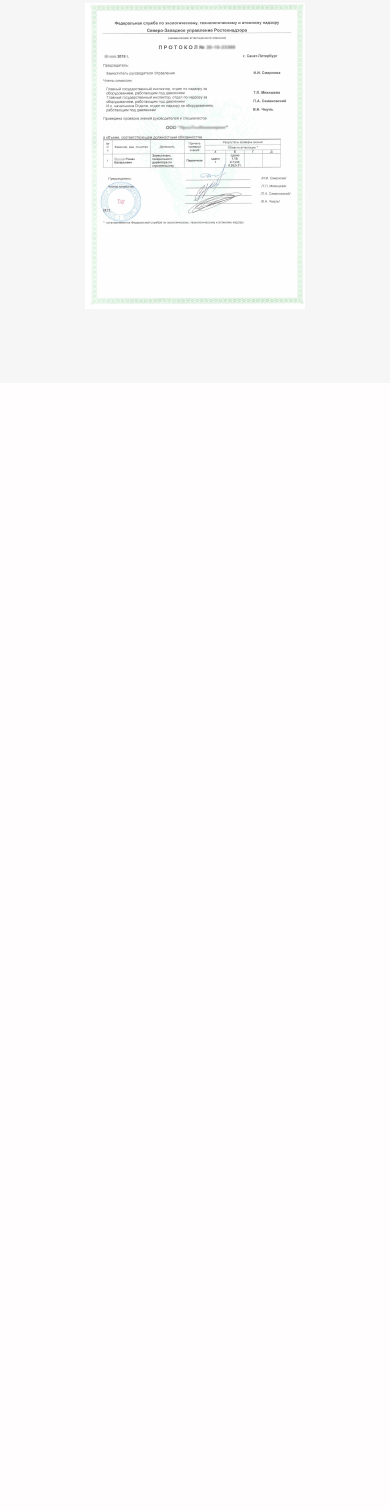
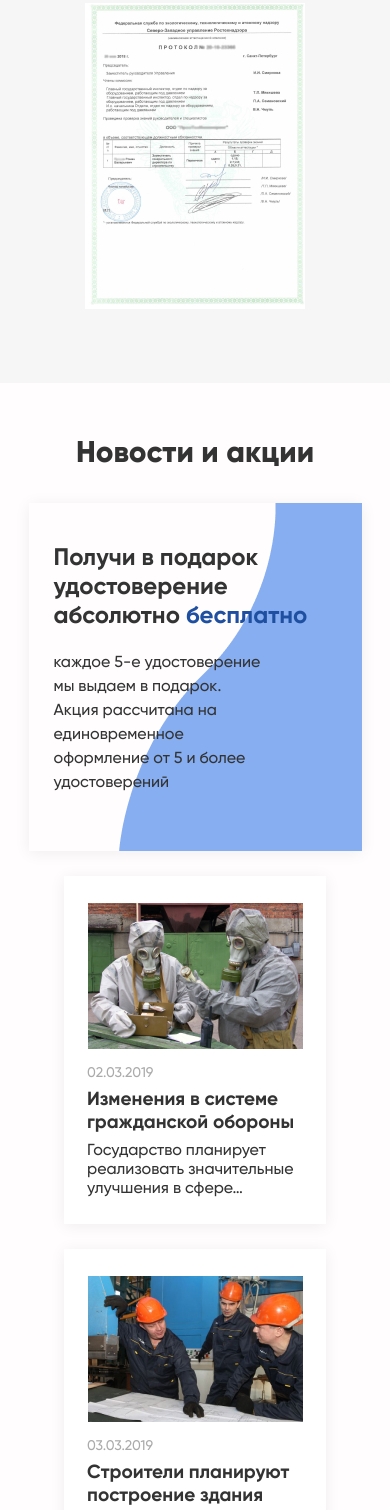
Before and after one commit to Kasper-developer/OFDR, a website: page #src/index.html in a window 390 px wide. Shown: the part 5845-7355 px from the top of the page. Before the commit the page ends 6228 px from the top, so only its background shows below. Drawn offline with nearby package versions, Linux system fonts and the light colour scheme; files that its build step writes are made by us from their sources.

Commit message:
created: sections news + adap

```diff
--- a/#src/index.html
+++ b/#src/index.html
@@ -166,6 +166,37 @@
 					</div>
 				</div>
 			</section>
+
+			<section class="news">
+				<div class="_container">
+					<h2 class="title news__title">Новости и акции</h2>
+					<div class="news__wrapper">
+						<div class="news-stock">
+							<div class="news-stock__body">
+								<h3 class="news-stock__title">Получи в подарок удостоверение абсолютно <span>бесплатно</span></h3>
+								<p class="news-stock__decs">каждое 5-е удостоверение мы выдаем в подарок. Акция рассчитана на
+									единовременное оформление от 5 и более удостоверений</p>
+							</div>
+							<div class="news-stock__img">
+								<img src="img/news/stock.png" alt="Image: stock">
+							</div>
+						</div>
+						<div class="news-item">
+							<img src="img/news/news-1.jpg" alt="image: news" class="news-item__img">
+							<span class="news-item__date">02.03.2019</span>
+							<h3 class="news-item__title">Изменения в системе гражданской обороны</h3>
+							<p class="news-item__desc">Государство планирует реализовать значительные улучшения в сфере…</p>
+						</div>
+						<div class="news-item news-item_second">
+							<img src="img/news/news-2.jpg" alt="image: news" class="news-item__img">
+							<span class="news-item__date">03.03.2019</span>
+							<h3 class="news-item__title">Строители планируют построение здания</h3>
+							<p class="news-item__desc">Государственные сторителт планируют построение новых зданий ближе к…</p>
+						</div>
+					</div>
+					<div class="news__btn">Все новости</div>
+				</div>
+			</section>
 		</main>
 		@@include('_footer.html',{})
 	</div>
--- /dev/null
+++ b/#src/scss/blocks/_news.scss
@@ -0,0 +1,111 @@
+.news {
+	padding: 52px 0 70px 0;
+	&__title {
+		padding-bottom: 30px;
+	}
+
+	&__wrapper {
+		display: grid;
+		grid-template: minmax(348px, auto) / 555px repeat(2, 262px);
+		column-gap: 30px;
+	}
+
+	&__btn {
+		width: 225px;
+		height: 46px;
+		margin: 0 auto;
+		border: 2px solid #6d81cc;
+		border-radius: 3px;
+		font-weight: bold;
+		font-size: 16px;
+		line-height: 19px;
+		text-align: center;
+		text-transform: uppercase;
+		color: #6d81cc;
+		padding-top: 11px;
+		margin-top: 45px;
+		cursor: pointer;
+		&:hover {
+			border: 2px solid #415bb9;
+			color: #415bb9;
+		}
+	}
+	&-item {
+		max-width: 262px;
+		padding: 27px 23px 17px 23px;
+		grid-column: 2/3;
+		background: #ffffff;
+		box-shadow: 0px 2px 15px rgba(0, 0, 0, 0.0677994);
+		&_second {
+			grid-column: 3/4;
+		}
+		&__img {
+			max-width: 215px;
+			height: 146px;
+			display: block;
+			margin: 0 auto;
+		}
+
+		&__date {
+			font-weight: 500;
+			font-size: 14px;
+			line-height: 16px;
+			color: #ababab;
+			margin-top: 16px;
+			display: block;
+		}
+
+		&__title {
+			font-weight: bold;
+			font-size: 19px;
+			line-height: 23px;
+			color: #333333;
+			margin-top: 7px;
+		}
+
+		&__desc {
+			font-weight: 500;
+			font-size: 16px;
+			line-height: 19px;
+			color: #333333;
+			margin-top: 8px;
+		}
+	}
+	&-stock {
+		grid-column: 1 / 2;
+		max-width: 555px;
+		display: flex;
+		padding: 41px 32px;
+		background-color: #fafafb;
+		box-shadow: 0px 2px 15px rgba(0, 0, 0, 0.0677994);
+		background: url("../img/news/stock-bg.png") no-repeat right center;
+		&__body {
+		}
+
+		&__title {
+			font-weight: bold;
+			font-size: 24px;
+			line-height: 29px;
+			color: #333333;
+			width: 272px;
+			& span {
+				color: #86adef;
+			}
+		}
+
+		&__decs {
+			width: 241px;
+			font-weight: 500;
+			font-size: 16px;
+			line-height: 24px;
+			color: #333333;
+			margin-top: 20px;
+		}
+
+		&__img {
+			img {
+				max-width: 250px;
+			}
+		}
+	}
+}
--- a/#src/scss/blocks/media.scss
+++ b/#src/scss/blocks/media.scss
@@ -6,7 +6,7 @@
 		background: #afc1ec;
 	}
 }
-@media (max-width: 1200px) {
+@media (max-width: 1199px) {
 	.header {
 		&-main {
 			&__logo {
@@ -49,6 +49,33 @@
 			display: flex;
 			justify-content: space-between;
 			margin: 0 auto;
+		}
+	}
+	.news {
+		&__wrapper {
+			grid-template: minmax(348px, auto) / 421px repeat(2, 254px);
+			justify-content: center;
+			column-gap: 20px;
+		}
+		&-stock {
+			padding: 41px 25px;
+			align-items: center;
+			&__title {
+				width: 205px;
+			}
+			&__decs {
+				width: 208px;
+			}
+			&__img {
+				margin-top: -80px;
+				img {
+					width: 215px;
+				}
+			}
+		}
+		&-item {
+			&_second {
+			}
 		}
 	}
 }
@@ -111,7 +138,6 @@
 			margin: 0 auto;
 		}
 		&__arrow {
-
 			&_next {
 				right: 57px;
 			}
@@ -120,9 +146,42 @@
 			}
 		}
 	}
+	.news {
+		&__wrapper {
+			grid-template: repeat(2, minmax(348px, auto)) / repeat(2, minmax(262px, auto));
+			justify-content: center;
+			row-gap: 25px;
+			grid-template-areas:
+				"main main"
+				"first second";
+		}
+		&-stock {
+			width: 100%;
+			grid-area: main;
+			align-items: start;
+			&__title {
+				width: 272px;
+			}
+			&__desc {
+				width: 241px;
+			}
+			&__img {
+				margin: 0;
+				img {
+					width: 250px;
+				}
+			}
+		}
+		&-item {
+			grid-area: first;
+			&_second {
+				grid-area: second !important;
+			}
+		}
+	}
 }
 
-@media (max-width: 768px) {
+@media (max-width: 767px) {
 	.header {
 		&-main {
 			justify-content: start;
@@ -276,7 +335,7 @@
 	}
 }
 
-@media (max-width: 576px) {
+@media (max-width: 575px) {
 	.header {
 		&-main {
 			&__desc {
@@ -346,4 +405,44 @@
 			margin-right: 0px !important;
 		}
 	}
+	.news {
+		&__wrapper {
+			grid-template: repeat(3, minmax(348px, auto)) / minmax(300px, 90%);
+			grid-auto-rows: minmax(348px, auto);
+			justify-content: center;
+			row-gap: 25px;
+			grid-template-areas:
+				"main"
+				"first"
+				"second";
+		}
+		&-stock {
+			width: 100%;
+			grid-area: main;
+			align-items: start;
+			&__title {
+				width: 272px;
+				span {
+					color: #1f4fa0;
+				}
+			}
+			&__desc {
+				width: 241px;
+			}
+			&__img {
+				display: none;
+				margin: 0;
+				img {
+					width: 250px;
+				}
+			}
+		}
+		&-item {
+			justify-self: center;
+			grid-area: first;
+			&_second {
+				grid-area: second !important;
+			}
+		}
+	}
 }
--- a/#src/scss/style.scss
+++ b/#src/scss/style.scss
@@ -61,7 +61,7 @@ body {
 ._container {
 	max-width: 1170px;
 	margin: 0 auto;
-	@media (max-width: 1200px) {
+	@media (max-width: 1199px) {
 		max-width: 970px;
 	}
 	@media (max-width: 992px) {
@@ -91,6 +91,7 @@ body {
 @import "blocks/guarantees";
 @import "blocks/programs";
 @import "blocks/sertificate";
+@import "blocks/news";
 @import "blocks/media";
 @import "footer";
 @import "home";
```
Also changed, not shown: OFDR/index.html (+31 -0 lines), OFDR/css/style.min.css.
